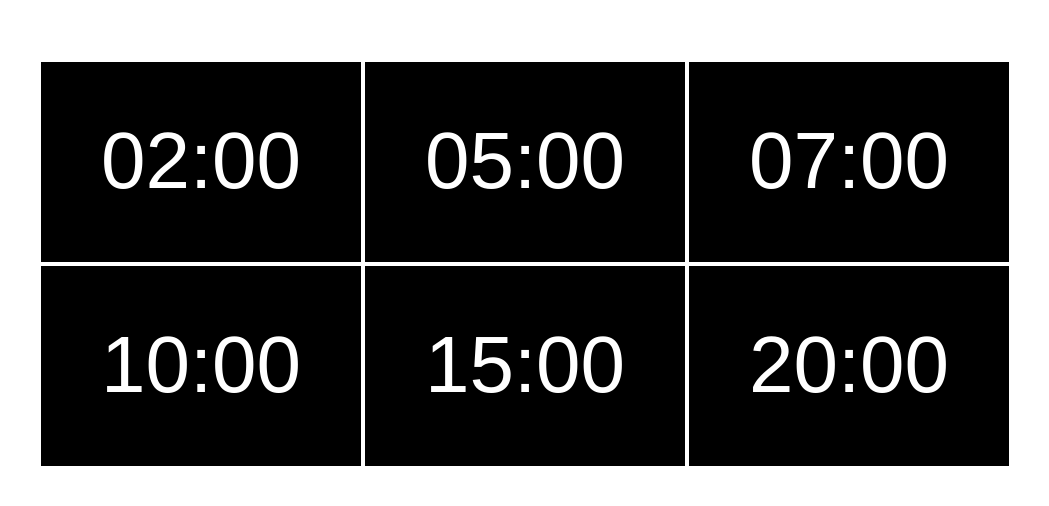
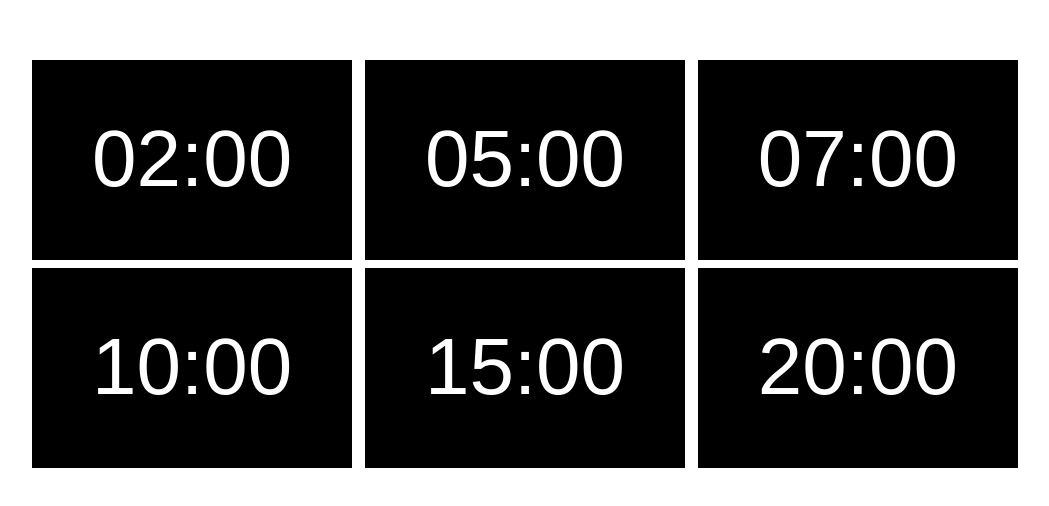
Before and after one commit to releu/timer, a plain HTML site: page index.html in a window 1280 px wide. Shown: the part 136-642 px from the top of the page, without its empty margins (115-1164 px from the left). Drawn offline with Linux system fonts and the light colour scheme.

Commit message:
refactor

```diff
--- a/index.html
+++ b/index.html
@@ -16,15 +16,11 @@
                 position: relative;
                 display: flex;
                 justify-content: space-around;
+                user-select: none;
             }
 
             .controls {
                 align-self: center;
-                opacity: 0;
-            }
-
-            .controls__active {
-                opacity: 1;
             }
 
             .controls__row {
@@ -32,15 +28,17 @@
             }
 
             .controls__item {
-
+                width: 25vw;
+                height: 25vh;
+                background: #ccc;
             }
 
             .controls__item + .controls__item {
-                margin-left: 4px
+                margin-left: 1vw
             }
 
             .controls__row + .controls__row {
-                margin-top: 4px
+                margin-top: 1vh
             }
 
             .timer {
@@ -50,6 +48,55 @@
                 background: black;
                 cursor: pointer;
                 transition: transform ease-in 200ms;
+                display: none;
+            }
+
+            .controls__row:nth-child(1) .controls__item:nth-child(1) .timer {
+                left: 11.5vw;
+                right: 63.5vw;
+                top: 24.5vh;
+                bottom: 50.5vh;
+                display: flex;
+            }
+
+            .controls__row:nth-child(1) .controls__item:nth-child(2) .timer {
+                left: 37.5vw;
+                right: 37.5vw;
+                top: 24.5vh;
+                bottom: 50.5vh;
+                display: flex;
+            }
+
+            .controls__row:nth-child(1) .controls__item:nth-child(3) .timer {
+                left: 63.5vw;
+                right: 11.5vw;
+                top: 24.5vh;
+                bottom: 50.5vh;
+                display: flex;
+            }
+
+            .controls__row:nth-child(2) .controls__item:nth-child(1) .timer {
+                left: 11.5vw;
+                right: 63.5vw;
+                top: 50.5vh;
+                bottom: 24.5vh;
+                display: flex;
+            }
+
+            .controls__row:nth-child(2) .controls__item:nth-child(2) .timer {
+                left: 37.5vw;
+                right: 37.5vw;
+                top: 50.5vh;
+                bottom: 24.5vh;
+                display: flex;
+            }
+
+            .controls__row:nth-child(2) .controls__item:nth-child(3) .timer {
+                left: 63.5vw;
+                right: 11.5vw;
+                top: 50.5vh;
+                bottom: 24.5vh;
+                display: flex;
             }
 
             .timer:active {
@@ -58,13 +105,12 @@
 
             .timer__title {
                 align-self: center;
-                font-size: 72px;
+                font-size: 10vh;
                 text-align: center;
                 transition: font-size ease-in 200ms;
                 font-weight: 200;
                 padding-bottom: 0.5%;
                 position: relative;
-                user-select: none;
             }
 
             .timer_enabled {
@@ -88,7 +134,7 @@
             }
 
             .timer_enabled .timer__title {
-                font-size: 288px;
+                font-size: 25vh;
             }
 
             .timer_alert {
@@ -136,31 +182,14 @@
         </div>
 
         <script type="text/javascript">
-            setTimeout(function () {
-                var width = window.innerWidth
-                var height = window.innerHeight
-
-                var defaultFontSize = height / 10 + 'px'
-                var enabledFontSize = height / 2.5 + 'px'
-
             var currentActiveTimer
 
             var items = document.getElementsByClassName("controls__item")
             Array.prototype.forEach.call(items, function (item) {
-                    item.style.width = Math.round(width / 4) + 'px'
-                    item.style.height = Math.round(height / 4) + 'px'
 
-                    item.getElementsByClassName('timer__title')[0].style.fontSize = height / 10 + 'px'
-
-                    setTimeout(function () {
                 var rect = item.getBoundingClientRect()
                 var timer = item.getElementsByClassName('timer')[0]
                 var timerTitle = timer.getElementsByClassName('timer__title')[0]
-
-                        timer.style.left = rect.left + 'px'
-                        timer.style.top = rect.top + 'px'
-                        timer.style.right = (window.innerWidth - rect.left - rect.width) + 'px'
-                        timer.style.bottom = (window.innerHeight - rect.top - rect.height) + 'px'
 
                 var clickEvent = timer.addEventListener('click', function () {
                     if (this.className.indexOf('timer_enabled') > -1) {
@@ -172,8 +201,6 @@
 
                     currentActiveTimer = this
                     this.className = this.className + ' timer_enabled'
-
-                            timerTitle.style.fontSize = enabledFontSize
 
                     if (!this.defaultTimerText) {
                         this.defaultTimerText = timerTitle.innerText
@@ -221,6 +248,10 @@
                         }.bind(this), 100)
                     }.bind(this), 500)
 
+                    setTimeout(function () {
+                        requestFullScreen(document.body)
+                    }, 300)
+
                     this.closeTimer = function () {
                         if (this.starting) {
                             setTimeout(this.closeTimer.bind(this), 500)
@@ -228,36 +259,25 @@
                             clearInterval(this.timeInterval)
                             this.className = 'timer'
 
+                            setTimeout(function () {
                                 var title = this.getElementsByClassName('timer__title')[0]
-                                    title.style.fontSize = defaultFontSize
-
-                                    setTimeout(function () {
                                 title.innerHTML = this.defaultTimerText
                             }.bind(this), 400)
                         }
                     }
-
-                            // setTimeout(function () {
-                            //     requestFullScreen(this)
-                            // }.bind(this), 200)
                 })
-                    }, 50) // wait for bro rendering
             })
 
             document.body.addEventListener('keyup', function (e) {
                 if (e.keyCode === 27) { // escape
                     currentActiveTimer.closeTimer()
+                    return false
                 }
             })
 
             function requestFullScreen(element) {
                 (element.requestFullScreen || element.webkitRequestFullScreen || element.mozRequestFullScreen || element.msRequestFullScreen).call(element);
             }
-            }, 50)
-
-            setTimeout(function () {
-                document.getElementsByClassName('controls')[0].className += ' controls__active'
-            }, 200)
         </script>
     </body>
 </html>
```
Lines whose indentation alone changed are shown as unchanged.
